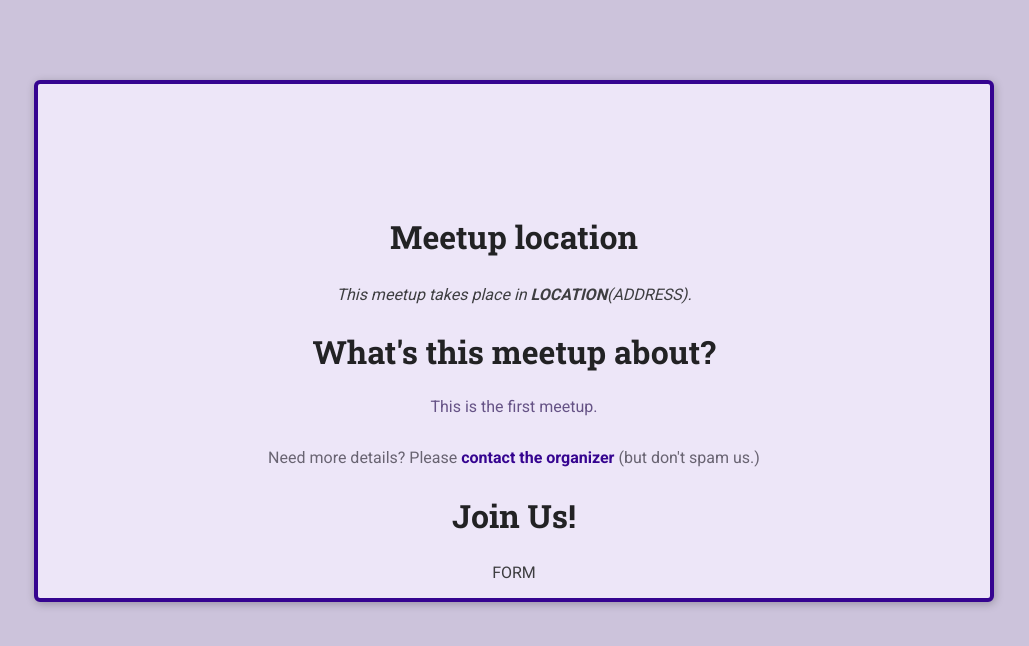
After one commit to oblachko88/django_course_site, a Django app: page /meetups/1 in a window 1280 px wide. The commit adds this page. Shown: the top 646 px of the page, without its empty margins (126-1155 px from the left). Run offline with Django 4.2, Linux system fonts and the light colour scheme.

Commit message:
commit Jul 29

```diff
--- a/meetups/templates/meetups/index.html
+++ b/meetups/templates/meetups/index.html
@@ -33,7 +33,7 @@
                                 </div>
                             </div>
                             <div class="meetup-actions">
-                                <a href="" class="btn">More Details</a>
+                                <a href="/meetups/{{ meetup_item.slug }}" class="btn">More Details</a>
                             </div>
                         </article>
                     </li>
--- /dev/null
+++ b/meetups/templates/meetups/meetup-details.html
@@ -0,0 +1,36 @@
+{% load static %}
+
+<!DOCTYPE html>
+<html lang="en">
+<head>
+  <meta charset="UTF-8">
+  <meta name="viewport" content="width=device-width, initial-scale=1.0">
+  <title>{{ meetup_title }}</title>
+  <link rel="stylesheet" href="{% static 'meetups/styles/base.css' %}">
+  <link rel="stylesheet" href="{% static 'meetups/styles/meetup-details.css' %}">
+</head>
+<body>
+  <main>
+    <article>
+      <img src="" alt="">
+
+      <section id="location">
+        <h2>Meetup location</h2>
+        <address>This meetup takes place in <span>LOCATION</span>(ADDRESS).</address>
+      </section>
+
+      <section id="details">
+        <h2>What's this meetup about?</h2>
+        <p>{{ meetup_description }}</p>
+        <footer>
+          <p>Need more details? Please <a href="">contact the organizer</a> (but don't spam us.) </p>
+        </footer>
+      </section>
+      <section id="registration">
+        <h2>Join Us!</h2>
+        FORM
+      </section>
+    </article>
+  </main>
+</body>
+</html>
--- a/meetups/urls.py
+++ b/meetups/urls.py
@@ -2,5 +2,6 @@ from django.urls import path
 from . import views
 
 urlpatterns = [
-    path('meetups/', views.index) # our-domain.com/meetups
+    path('meetups/', views.index),# our-domain.com/meetups
+    path('meetups/<slug:meetup_slug>', views.meetup_details) #our-domain.com/meetups/<dynamic-path-segment>
 ]
--- a/meetups/views.py
+++ b/meetups/views.py
@@ -5,8 +5,7 @@ from django.http import HttpResponse
 
 def index(request):
     meetups = [
-        {
-            'title': 'A first meetup',
+        {   'title': 'A first meetup',
             'location': 'New York',
             'slug': 'a-first-meetup'
         },
@@ -21,3 +20,14 @@ def index(request):
         'show_meetups': True,
         'meetups': meetups
     })
+
+
+def meetup_details(request, meetup_slug):
+    selected_meetup = {
+        'title': 'A first meetup',
+        'description': 'This is the first meetup.'
+        }
+    return render(request, "meetups/meetup-details.html", {
+        'meetup_title': selected_meetup['title'],
+        'meetup_description': selected_meetup['description']
+    })
```
Also changed, not shown: meetups/static/meetups/styles/meetup-details.css (renamed from meetups/static/meetups/styles/meetup_details.css).
